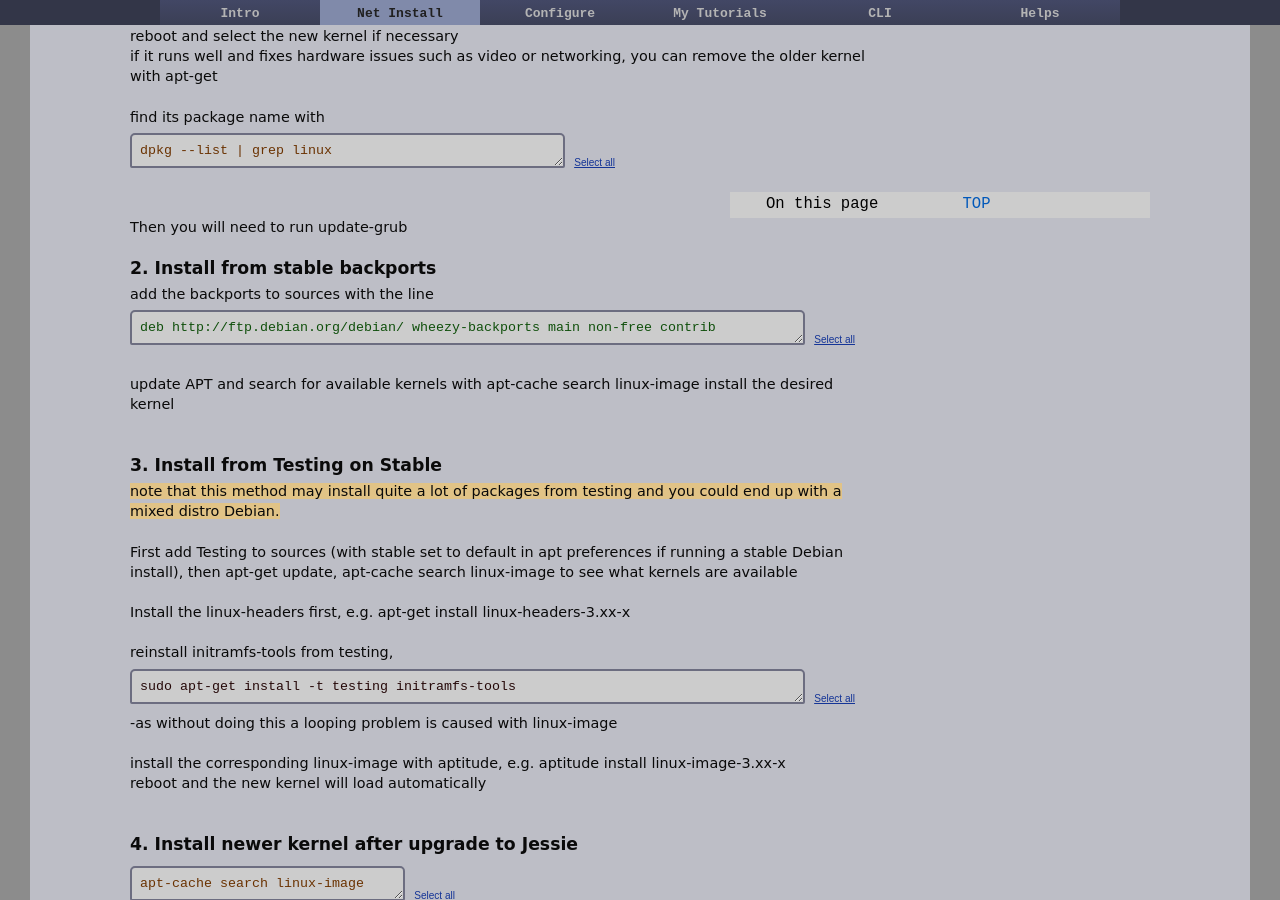
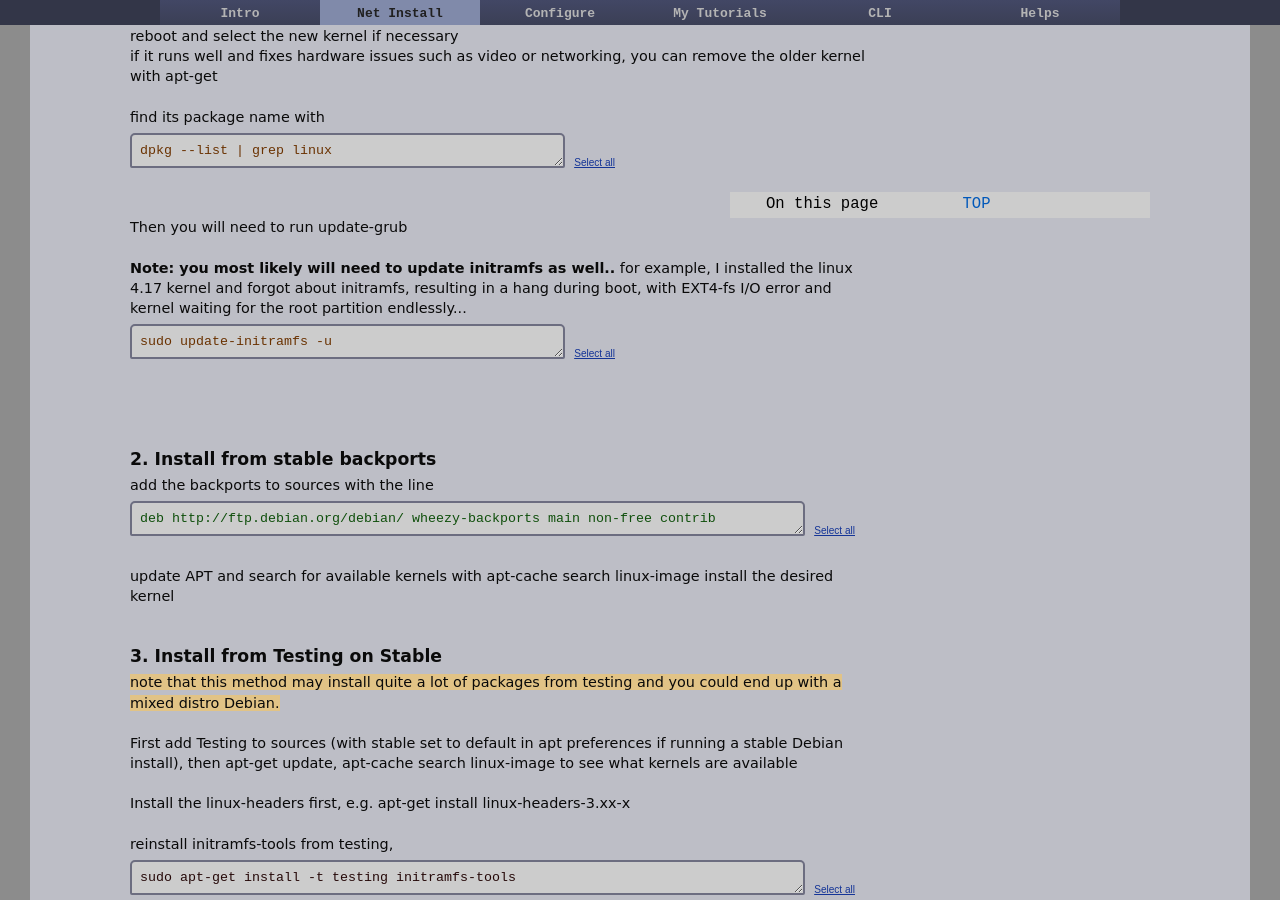
Before and after one commit to dquinton/debian-install, a Jekyll site: the page built from netinstall/upgrade.html, in a window 1280 px wide and 900 px high, scrolled down 3908 px. Built offline with Jekyll 4.4.1, drawn with Linux system fonts in a browser that asks for light colours.

Commit message:
updating pages

```diff
--- a/netinstall/upgrade.html
+++ b/netinstall/upgrade.html
@@ -258,6 +258,15 @@ dpkg --list | grep linux</textarea>
 Then you will need to run update-grub
 
 <br><br>
+<b>Note: you most likely will need to update initramfs as well..</b> for example, I installed the linux 4.17 kernel and forgot about initramfs, resulting in a hang during boot, with EXT4-fs I/O error and kernel waiting for the root partition endlessly...
+
+ <form>
+<textarea name="T" id="cmd" rows="1" cols="50">
+sudo update-initramfs -u</textarea>
+&nbsp;<input type="button" class="submitLink" value="Select all" onClick="javascript:this.form.T.focus();this.form.T.select();">
+</form>
+<br><br>
+<br><br>
 <h3>2. Install from stable backports</h3>
 add the backports to sources with the line
 <form>
```
